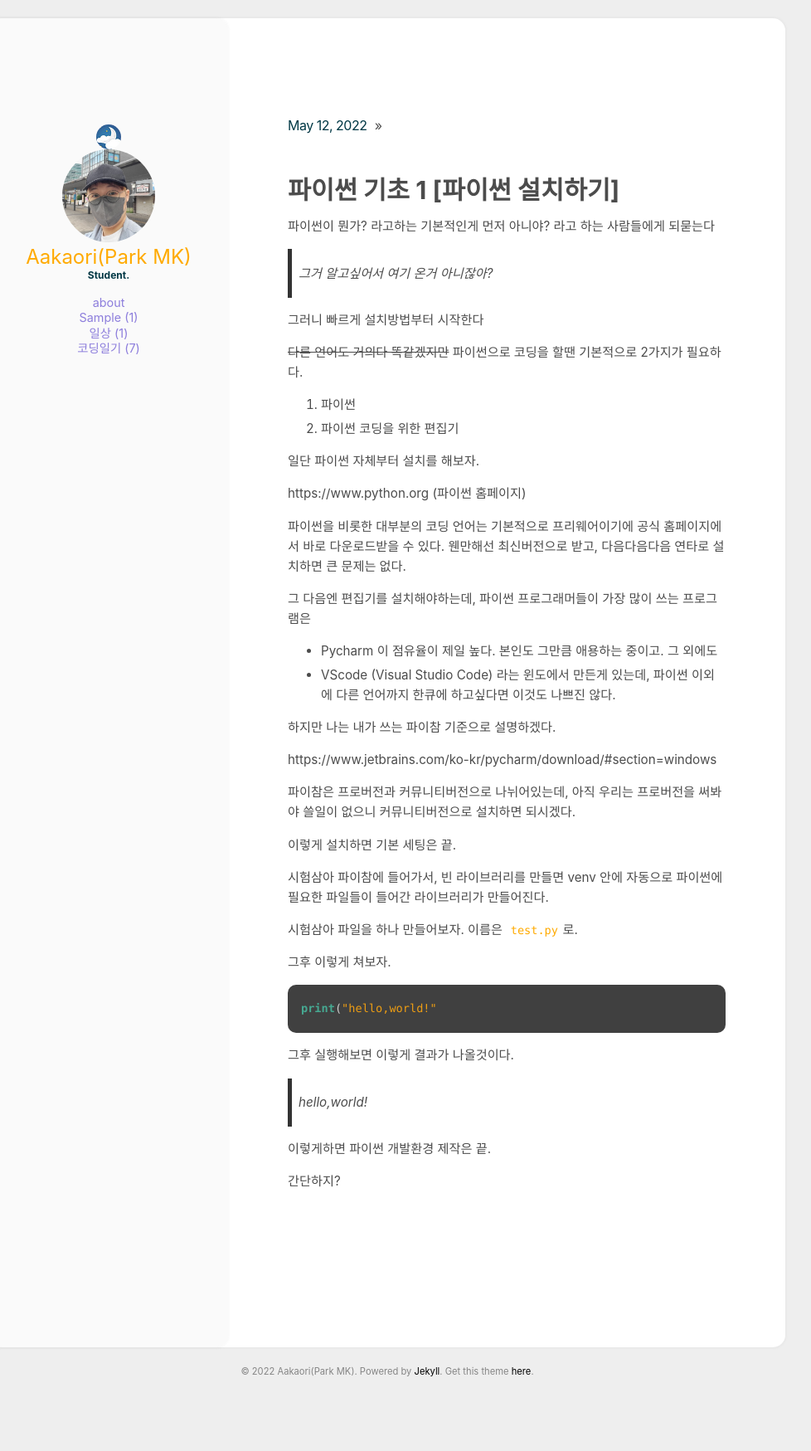
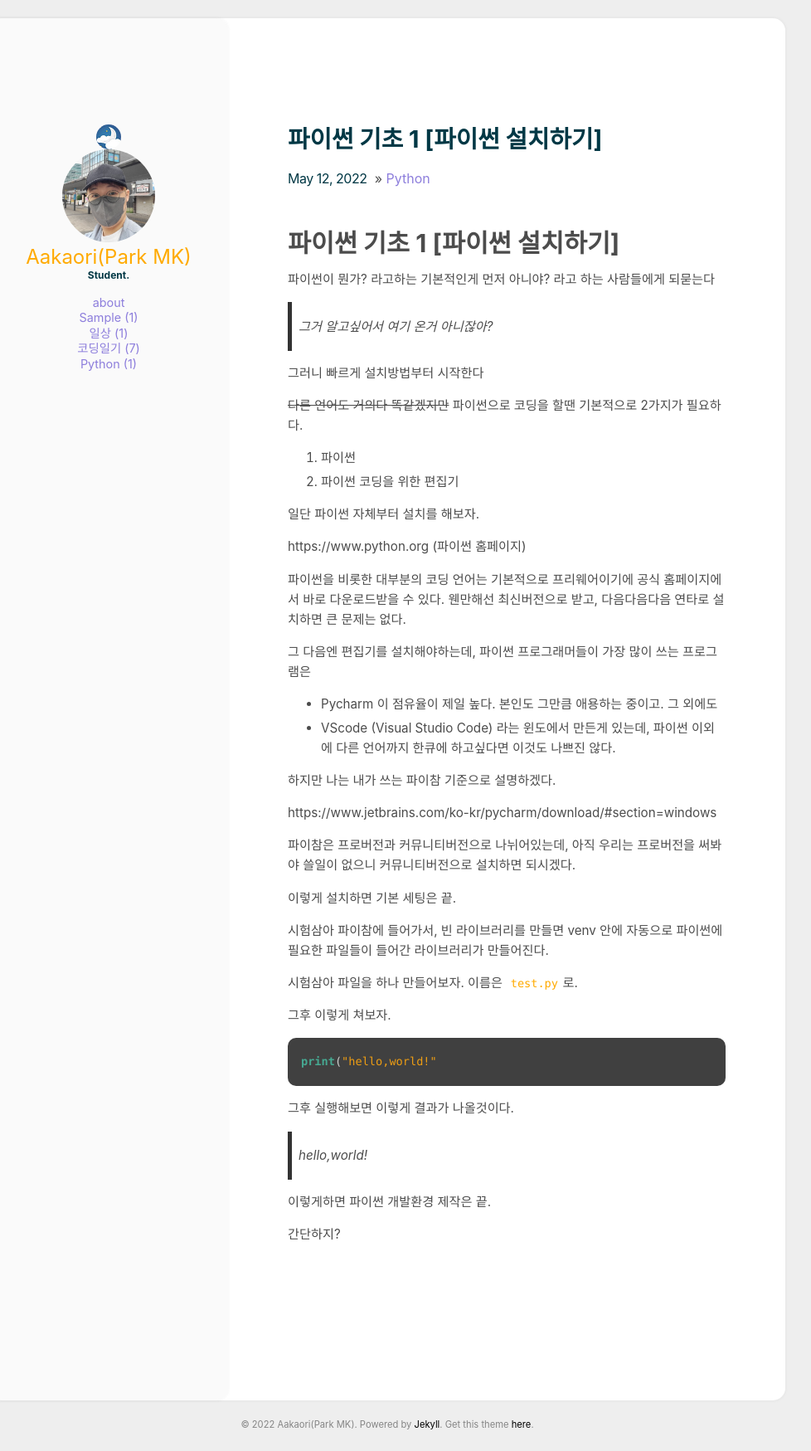
Before and after one commit to mk2478/mk2478.github.com, a Jekyll site: the page built from _posts/2022-05-12-01.md, in a window 1280 px wide. Shown: the whole page at 83% size, without its empty margins (173-1151 px from the left). Built offline with Jekyll 4.4.1, drawn with Linux system fonts in a browser that asks for light colours; comment, search, counter and statistics services are not loaded; before the commit the page ends 1685 px from its top, so only the background shows below that.

Commit message:
Update 2022-05-12-01.md

```diff
--- a/_posts/2022-05-12-01.md
+++ b/_posts/2022-05-12-01.md
@@ -1,7 +1,7 @@
 ---
-title: 파이썬 기초 1 (파이썬 설치하기)
-categories: [Python]
-comments: true
+title: 파이썬 기초 1 [파이썬 설치하기]
+categories: [Python]
+comments: true
 ---
 
 #  파이썬 기초 1 [파이썬 설치하기]
```
